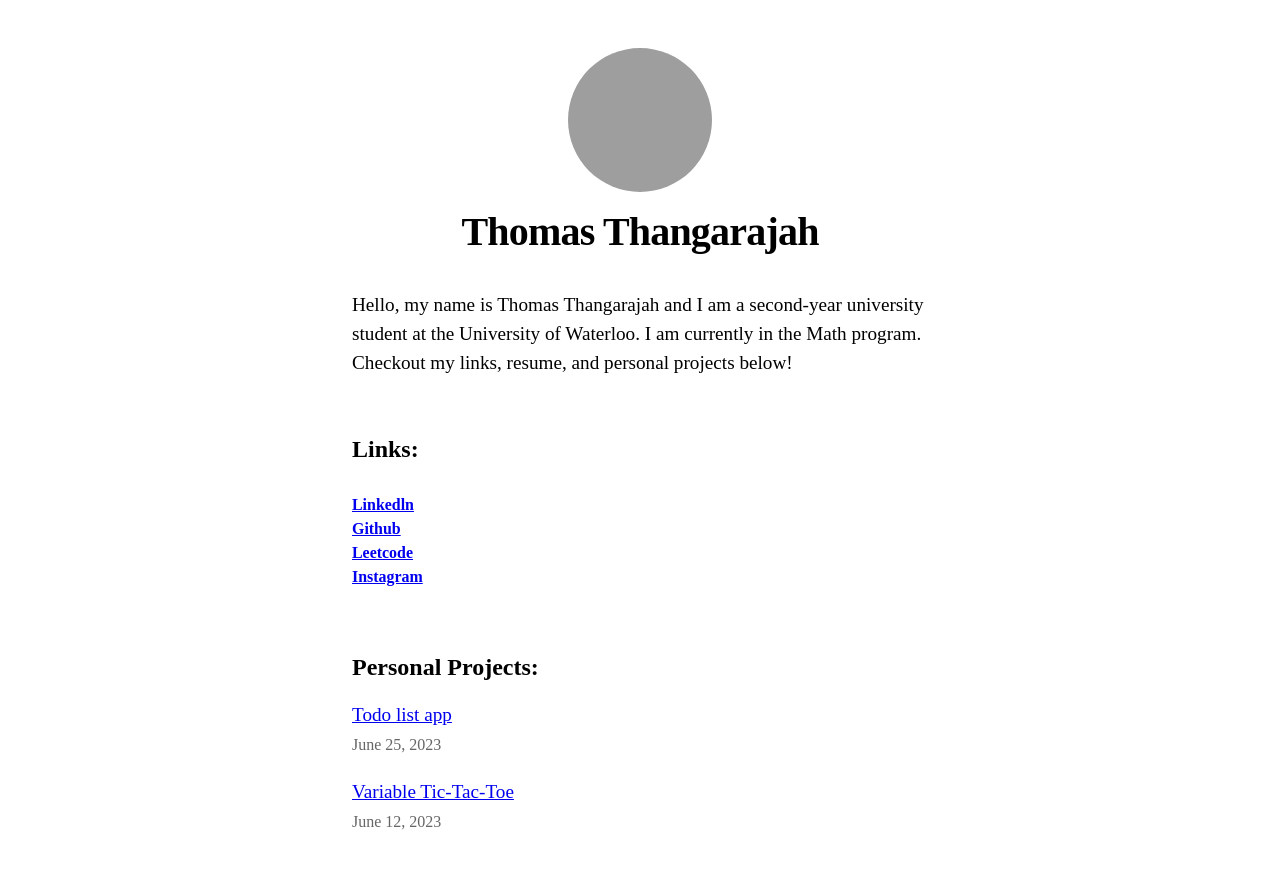
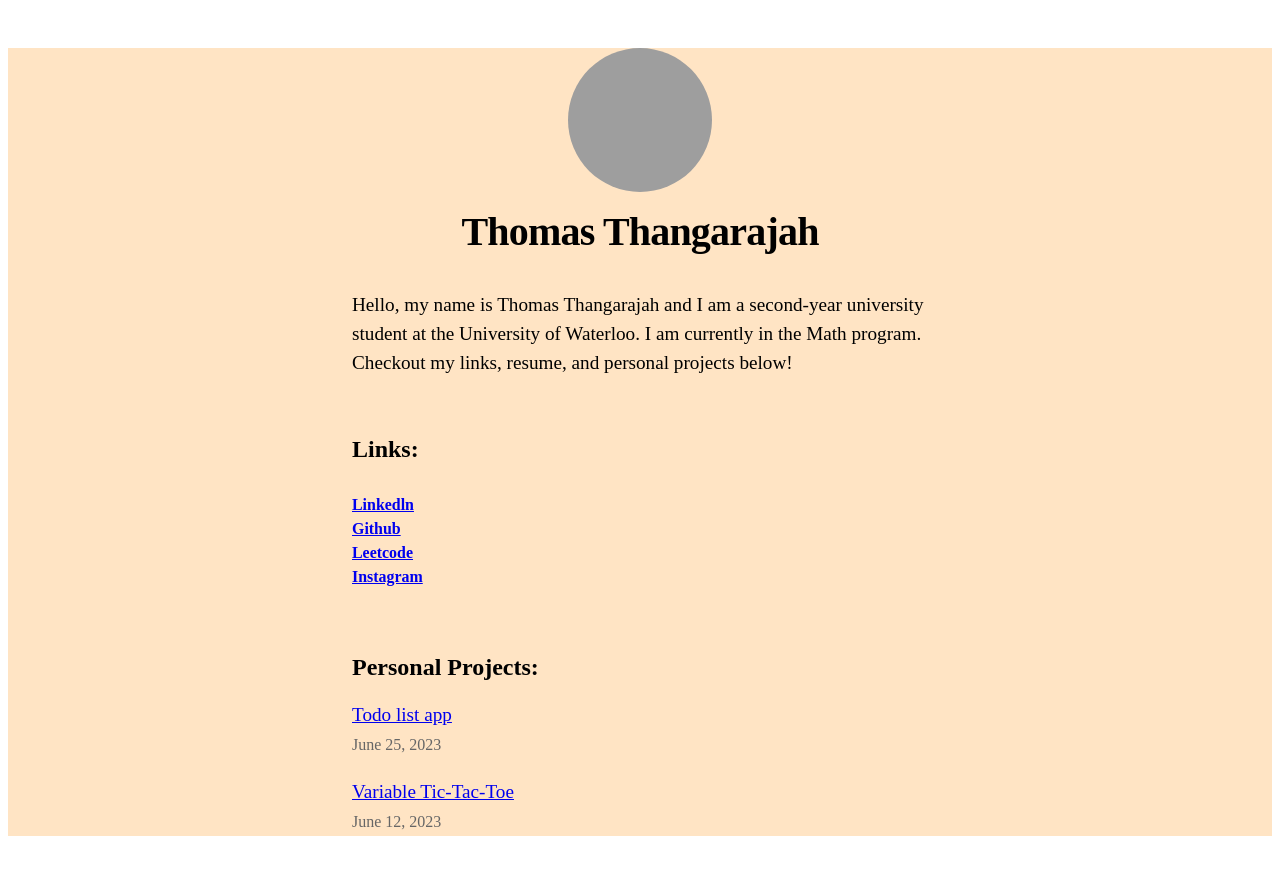
Before and after one commit to bigballaband/Personal-Website, a Next.js app: page / in a window 1280 px wide. Shown: the top 874 px of the page. Built offline with nearby package versions, Linux system fonts and the light colour scheme; grey boxes are pictures that could not be loaded.

Commit message:
Update layout.js

```diff
--- a/components/layout.js
+++ b/components/layout.js
@@ -9,6 +9,7 @@ export const siteTitle = 'Thomas Thangarajah\'s website';
 
 export default function Layout({ children, home }) {
   return (
+    <div className={styles.body}>
       <div className={styles.container}>
         <Head>
           <link rel="icon" href="/favicon.ico" />
@@ -65,5 +66,7 @@ export default function Layout({ children, home }) {
           </div>
         )}
       </div>
+    </div>
+
   );
 }
```
Lines whose indentation alone changed are shown as unchanged.
